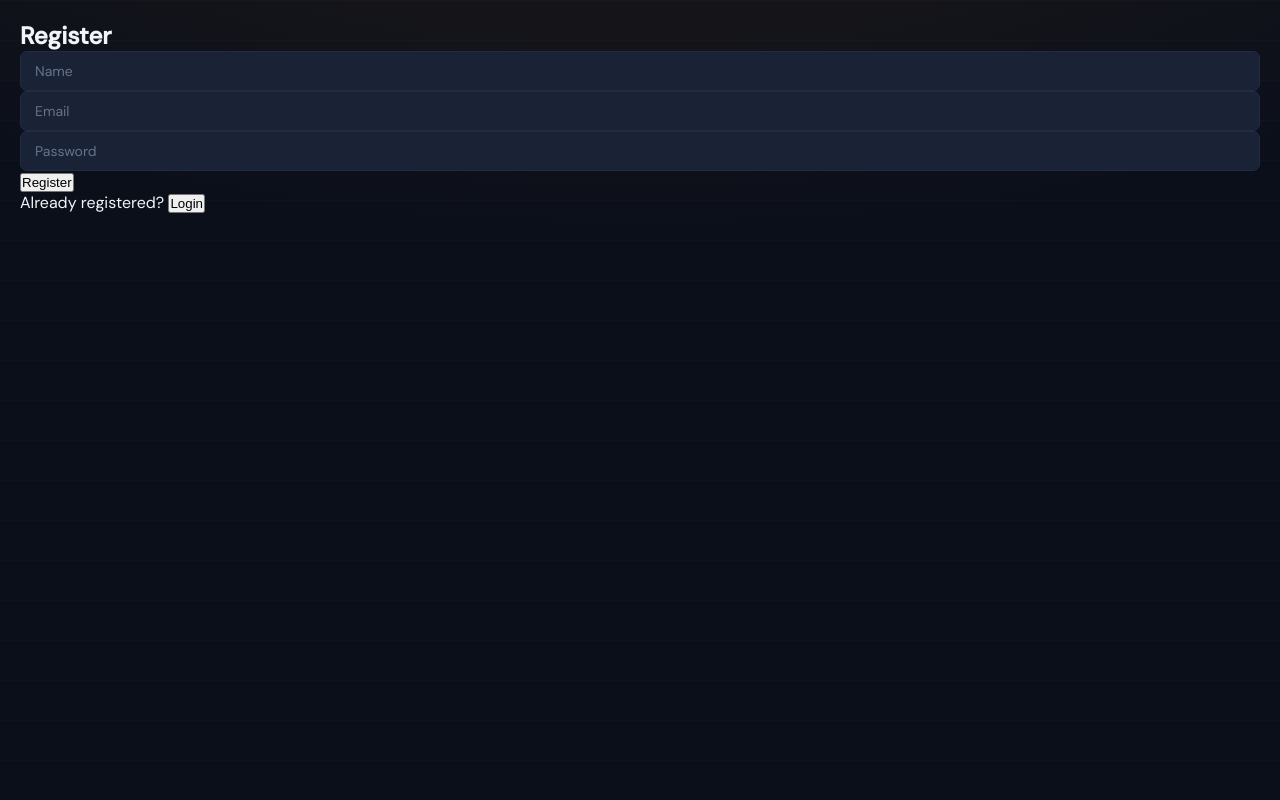
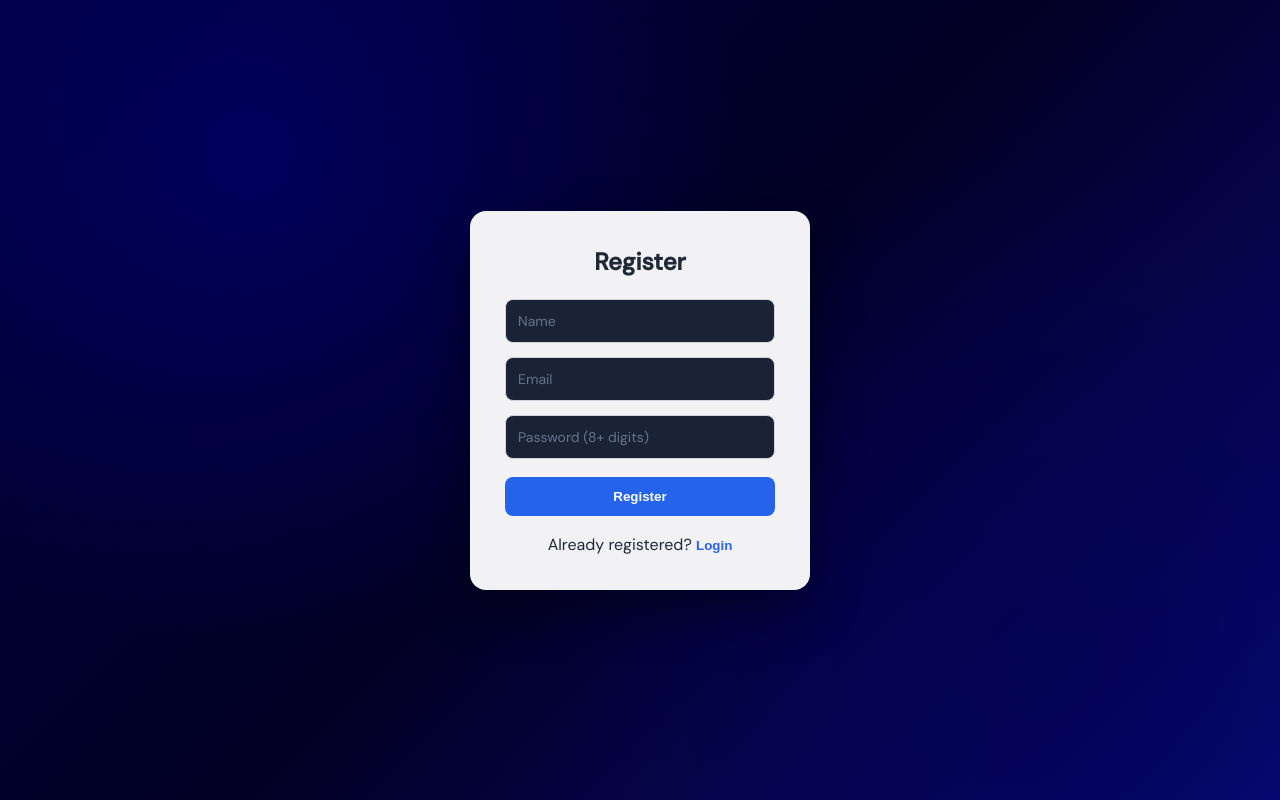
Before and after one commit to Arsalanmuteebmir/Smart-Complaint-mgt, a React (Vite) app in the folder client/: page / in a window 1280 px wide. Both pictures are taken after a click on the button "New User". Built offline with nearby package versions, Linux system fonts and the light colour scheme.

Commit message:
finally done for sure

```diff
--- a/client/src/pages/Login.jsx
+++ b/client/src/pages/Login.jsx
@@ -6,32 +6,165 @@ export default function Login({ setUser, setPage }) {
   const [password, setPassword] = useState("");
 
   const handleLogin = async () => {
+    // Email validation
+    const emailRegex = /^[^\s@]+@[^\s@]+\.[^\s@]+$/;
+    if (!emailRegex.test(email)) {
+      alert("Please enter a valid email address");
+      return;
+    }
+
+    try {
       const res = await API.post("/auth/login", { email, password });
 
       localStorage.setItem("user", res.data.name);
       setUser(res.data.name);
-    setPage("home")
+      setPage("home");
+
+    } catch (err) {
+      // If backend sends error for wrong password/email
+      alert(
+        err.response?.data?.message ||
+        "Incorrect email or password"
+      );
+    }
   };
 
   return (
-    <div style={{ padding: 20 }}>
-      <h2>Login</h2>
+    <div
+      style={{
+        minHeight: "100vh",
+        display: "flex",
+        alignItems: "center",
+        justifyContent: "center",
+        background: `
+          radial-gradient(circle at 20% 20%, rgba(0, 0, 120, 0.6), transparent 40%),
+          radial-gradient(circle at 80% 80%, rgba(0, 0, 80, 0.6), transparent 40%),
+          linear-gradient(135deg, #00003f, #020024, #090979)
+        `,
+        fontFamily: "system-ui, sans-serif"
+      }}
+    >
+      <div
+        style={{
+          background: "rgba(255,255,255,0.95)",
+          backdropFilter: "blur(10px)",
+          padding: "35px",
+          borderRadius: "16px",
+          width: "340px",
+          boxShadow: "0 20px 50px rgba(0,0,0,0.4)",
+          transition: "transform 0.25s ease, box-shadow 0.25s ease"
+        }}
+        onMouseEnter={e => {
+          e.currentTarget.style.transform = "translateY(-5px)";
+          e.currentTarget.style.boxShadow =
+            "0 25px 60px rgba(0,0,0,0.5)";
+        }}
+        onMouseLeave={e => {
+          e.currentTarget.style.transform = "translateY(0)";
+          e.currentTarget.style.boxShadow =
+            "0 20px 50px rgba(0,0,0,0.4)";
+        }}
+      >
+        <h2
+          style={{
+            textAlign: "center",
+            marginBottom: "22px",
+            color: "#1f2937"
+          }}
+        >
+          Login
+        </h2>
 
-      <input placeholder="Email" onChange={e => setEmail(e.target.value)} />
+        <input
+          type="email"
+          placeholder="Email"
+          onChange={e => setEmail(e.target.value)}
+          style={{
+            width: "100%",
+            padding: "12px",
+            marginBottom: "14px",
+            borderRadius: "8px",
+            border: "1px solid #d1d5db",
+            outline: "none",
+            transition: "all 0.2s ease"
+          }}
+          onFocus={e =>
+            (e.target.style.boxShadow =
+              "0 0 0 2px rgba(37,99,235,0.3)")
+          }
+          onBlur={e => (e.target.style.boxShadow = "none")}
+        />
+
         <input
           type="password"
           placeholder="Password"
           onChange={e => setPassword(e.target.value)}
+          style={{
+            width: "100%",
+            padding: "12px",
+            marginBottom: "18px",
+            borderRadius: "8px",
+            border: "1px solid #d1d5db",
+            outline: "none",
+            transition: "all 0.2s ease"
+          }}
+          onFocus={e =>
+            (e.target.style.boxShadow =
+              "0 0 0 2px rgba(37,99,235,0.3)")
+          }
+          onBlur={e => (e.target.style.boxShadow = "none")}
         />
 
-      <button onClick={handleLogin}>Login</button>
+        <button
+          onClick={handleLogin}
+          style={{
+            width: "100%",
+            padding: "12px",
+            borderRadius: "8px",
+            border: "none",
+            background: "#2563eb",
+            color: "white",
+            fontWeight: "bold",
+            cursor: "pointer",
+            transition: "all 0.2s ease"
+          }}
+          onMouseEnter={e => {
+            e.target.style.background = "#1d4ed8";
+            e.target.style.transform = "scale(1.02)";
+          }}
+          onMouseLeave={e => {
+            e.target.style.background = "#2563eb";
+            e.target.style.transform = "scale(1)";
+          }}
+        >
+          Login
+        </button>
 
-      <p>
+        <p
+          style={{
+            textAlign: "center",
+            marginTop: "18px",
+            color: "#1f2937"
+          }}
+        >
           New user?{" "}
-        <button onClick={() => setPage("register")}>
+          <button
+            onClick={() => setPage("register")}
+            style={{
+              background: "none",
+              border: "none",
+              color: "#2563eb",
+              cursor: "pointer",
+              fontWeight: "bold",
+              transition: "color 0.2s ease"
+            }}
+            onMouseEnter={e => (e.target.style.color = "#1d4ed8")}
+            onMouseLeave={e => (e.target.style.color = "#2563eb")}
+          >
             Register
           </button>
         </p>
       </div>
+    </div>
   );
 }
--- a/client/src/pages/Register.jsx
+++ b/client/src/pages/Register.jsx
@@ -7,6 +7,26 @@ export default function Register({ setUser, setPage }) {
   const [password, setPassword] = useState("");
 
   const handleRegister = async () => {
+    // ✅ Name validation
+    if (!name.trim()) {
+      alert("Please enter your name");
+      return;
+    }
+
+    // ✅ Email validation
+    const emailRegex = /^[^\s@]+@[^\s@]+\.[^\s@]+$/;
+    if (!emailRegex.test(email)) {
+      alert("Please enter a valid email");
+      return;
+    }
+
+    // ✅ Password validation (8+ digits)
+    const passwordRegex = /^\d{8,}$/;
+    if (!passwordRegex.test(password)) {
+      alert("Password must be at least 8 digits");
+      return;
+    }
+
     const res = await API.post("/auth/register", {
       name,
       email,
@@ -19,25 +39,99 @@ export default function Register({ setUser, setPage }) {
   };
 
   return (
-    <div style={{ padding: 20 }}>
-      <h2>Register</h2>
+    <div
+      style={{
+        minHeight: "100vh",
+        display: "flex",
+        alignItems: "center",
+        justifyContent: "center",
+        background: `
+          radial-gradient(circle at 20% 20%, rgba(0, 0, 120, 0.6), transparent 40%),
+          radial-gradient(circle at 80% 80%, rgba(0, 0, 80, 0.6), transparent 40%),
+          linear-gradient(135deg, #00003f, #020024, #090979)
+        `
+      }}
+    >
+      <div
+        style={{
+          background: "rgba(255,255,255,0.95)",
+          backdropFilter: "blur(10px)",
+          padding: "35px",
+          borderRadius: "16px",
+          width: "340px",
+          boxShadow: "0 20px 50px rgba(0,0,0,0.4)"
+        }}
+      >
+        <h2 style={{ textAlign: "center", marginBottom: "22px", color: "#1f2937" }}>
+          Register
+        </h2>
 
-      <input placeholder="Name" onChange={e => setName(e.target.value)} />
-      <input placeholder="Email" onChange={e => setEmail(e.target.value)} />
+        <input
+          type="text"
+          placeholder="Name"
+          onChange={e => setName(e.target.value)}
+          style={inputStyle}
+        />
+
+        <input
+          type="email"
+          placeholder="Email"
+          onChange={e => setEmail(e.target.value)}
+          style={inputStyle}
+        />
+
         <input
           type="password"
-        placeholder="Password"
+          placeholder="Password (8+ digits)"
           onChange={e => setPassword(e.target.value)}
+          style={{ ...inputStyle, marginBottom: "18px" }}
         />
 
-      <button onClick={handleRegister}>Register</button>
+        <button
+          onClick={handleRegister}
+          style={buttonStyle}
+        >
+          Register
+        </button>
 
-      <p>
+        <p style={{ textAlign: "center", marginTop: "18px", color: "#1f2937" }}>
           Already registered?{" "}
-        <button onClick={() => setPage("login")}>
+          <button
+            onClick={() => setPage("login")}
+            style={linkButtonStyle}
+          >
             Login
           </button>
         </p>
       </div>
+    </div>
   );
 }
+
+const inputStyle = {
+  width: "100%",
+  padding: "12px",
+  marginBottom: "14px",
+  borderRadius: "8px",
+  border: "1px solid #d1d5db",
+  outline: "none"
+};
+
+const buttonStyle = {
+  width: "100%",
+  padding: "12px",
+  borderRadius: "8px",
+  border: "none",
+  background: "#2563eb",
+  color: "white",
+  fontWeight: "bold",
+  cursor: "pointer"
+};
+
+const linkButtonStyle = {
+  background: "none",
+  border: "none",
+  color: "#2563eb",
+  cursor: "pointer",
+  fontWeight: "bold"
+};
--- a/client/src/pages/Start.jsx
+++ b/client/src/pages/Start.jsx
@@ -1,16 +1,106 @@
 export default function Start({ setPage }) {
-    return (
-      <div style={{ padding: 40, textAlign: "center" }}>
-        <h1>Public Complaint Portal</h1>
-        <h3>Are you a new or existing user?</h3>
+  return (
+    <div
+      style={{
+        minHeight: "100vh",
+        display: "flex",
+        alignItems: "center",
+        justifyContent: "center",
+        background: `
+          radial-gradient(circle at 20% 20%, rgba(0, 0, 120, 0.6), transparent 40%),
+          radial-gradient(circle at 80% 80%, rgba(0, 0, 80, 0.6), transparent 40%),
+          linear-gradient(135deg, #00003f, #020024, #090979)
+        `,
+        fontFamily: "system-ui, sans-serif"
+      }}
+    >
+      <div
+        style={{
+          background: "rgba(255,255,255,0.95)",
+          backdropFilter: "blur(10px)",
+          padding: "50px 40px",
+          borderRadius: "18px",
+          width: "420px",
+          textAlign: "center",
+          boxShadow: "0 25px 70px rgba(0,0,0,0.5)",
+          transition: "transform 0.25s ease, box-shadow 0.25s ease"
+        }}
+        onMouseEnter={e => {
+          e.currentTarget.style.transform = "translateY(-6px)";
+          e.currentTarget.style.boxShadow =
+            "0 30px 80px rgba(0,0,0,0.6)";
+        }}
+        onMouseLeave={e => {
+          e.currentTarget.style.transform = "translateY(0)";
+          e.currentTarget.style.boxShadow =
+            "0 25px 70px rgba(0,0,0,0.5)";
+        }}
+      >
+        <h1 style={{ marginBottom: "10px", color: "#111827" }}>
+          Public Complaint Portal
+        </h1>
 
-        <button onClick={() => setPage("register")}>
+        <h3 style={{ marginBottom: "30px", color: "#374151", fontWeight: 500 }}>
+          Are you a new or existing user?
+        </h3>
+
+        <button
+          onClick={() => setPage("register")}
+          style={primaryBtn}
+          onMouseEnter={e => {
+            e.target.style.background = "#1d4ed8";
+            e.target.style.transform = "scale(1.03)";
+          }}
+          onMouseLeave={e => {
+            e.target.style.background = "#2563eb";
+            e.target.style.transform = "scale(1)";
+          }}
+        >
           New User
         </button>
 
-        <button onClick={() => setPage("login")}>
+        <button
+          onClick={() => setPage("login")}
+          style={secondaryBtn}
+          onMouseEnter={e => {
+            e.target.style.background = "#e5e7eb";
+            e.target.style.transform = "scale(1.03)";
+          }}
+          onMouseLeave={e => {
+            e.target.style.background = "#f3f4f6";
+            e.target.style.transform = "scale(1)";
+          }}
+        >
           Existing User
         </button>
       </div>
-    );
-  }
+    </div>
+  );
+}
+
+const primaryBtn = {
+  width: "100%",
+  padding: "14px",
+  marginBottom: "15px",
+  borderRadius: "10px",
+  border: "none",
+  background: "#2563eb",
+  color: "white",
+  fontWeight: "bold",
+  fontSize: "16px",
+  cursor: "pointer",
+  transition: "all 0.2s ease"
+};
+
+const secondaryBtn = {
+  width: "100%",
+  padding: "14px",
+  borderRadius: "10px",
+  border: "none",
+  background: "#f3f4f6",
+  color: "#111827",
+  fontWeight: "bold",
+  fontSize: "16px",
+  cursor: "pointer",
+  transition: "all 0.2s ease"
+};
```
Lines whose indentation alone changed are shown as unchanged.
